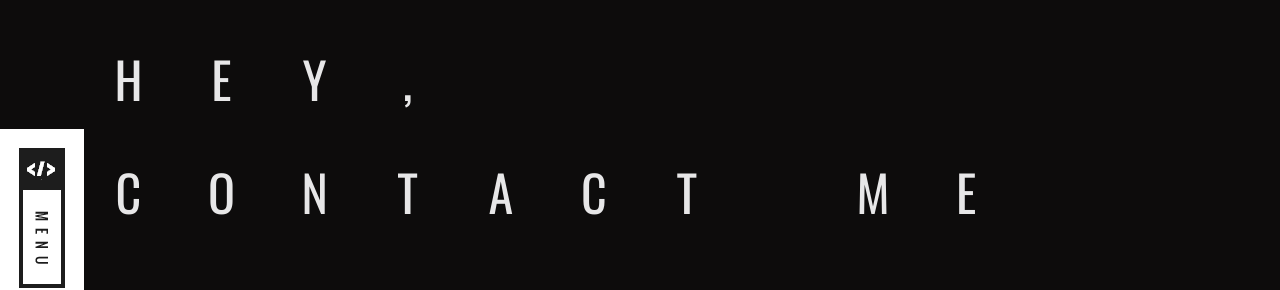
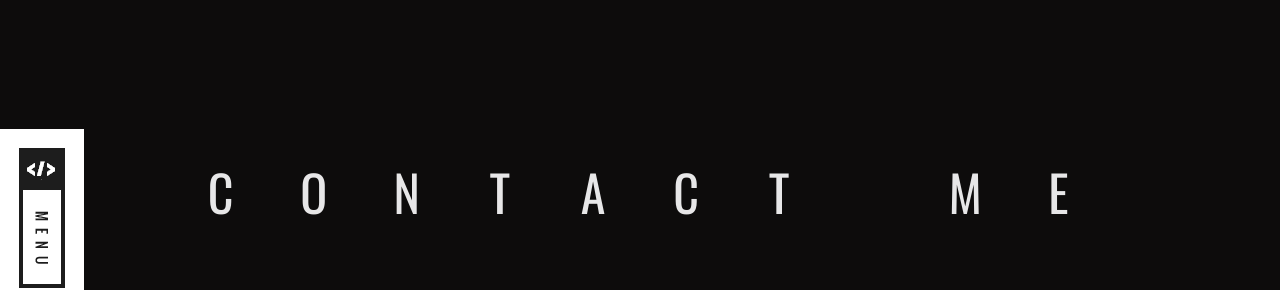
Before and after one commit to Devansh3712/portfolio, a plain HTML site: page contact-me.html in a window 1280 px wide. Shown: the part 182-472 px from the top of the page. Drawn offline with nearby package versions, Linux system fonts and the light colour scheme.

Commit message:
updated contact-me

```diff
--- a/contact-me.html
+++ b/contact-me.html
@@ -123,10 +123,10 @@
 
 				<div class="text-grid">
 					<div class="line to-load">
-						<div class="white"><span>H</span></div>
-						<div class="white"><span>E</span></div>
-						<div class="white"><span>Y</span></div>
-						<div class="white"><span>,</span></div>
+						<div class="white"><span>&nbsp;</span></div>
+						<div class="white"><span>&nbsp;</span></div>
+						<div class="white"><span>&nbsp;</span></div>
+						<div class="white"><span>&nbsp;</span></div>
 					</div>
 
 					<div class="line to-load">
--- a/css/style.css
+++ b/css/style.css
@@ -678,7 +678,7 @@ html {
 
 #wrapper .text-grid>.line {
 	overflow: hidden;
-	margin-left: -4.5%;
+	margin-left: 4.5%;
 	margin-bottom: 20px;
 	width: 100%
 }
```
